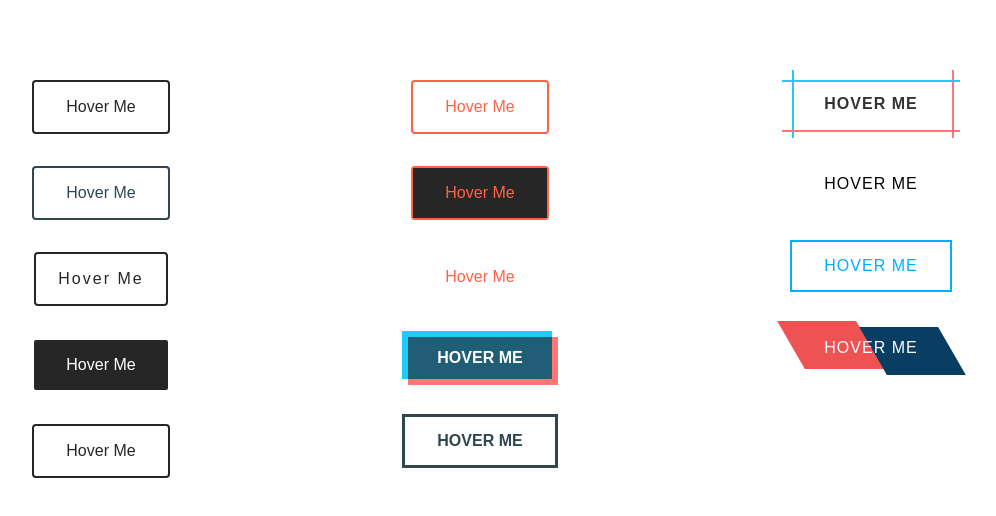
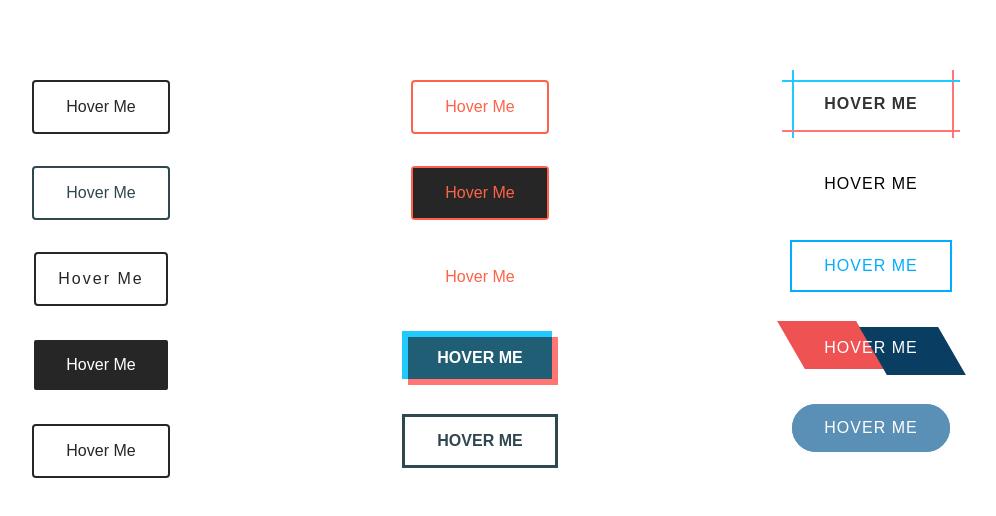
Before and after one commit to Rian-Shl/Creative-Buttons, a plain HTML site: page index.html in a window 1280 px wide. Shown: the whole page, without its empty margins (148-1144 px from the left). Drawn offline with Linux system fonts and the light colour scheme.

Commit message:
added pulsing button

```diff
--- a/index.html
+++ b/index.html
@@ -25,6 +25,7 @@
         <div class="wave"></div>Hover Me
     </a>
     <a href="#" class="two-skewed">Hover Me</a>
+    <a href="#" class="pulsing">Hover Me</a>
 
 </body>
 
--- a/style.css
+++ b/style.css
@@ -746,3 +746,47 @@ a.two-skewed:hover:after {
     left: 0;
     top:0;
 }
+
+/* pulsing */
+a.pulsing {
+    text-transform: uppercase;
+    text-decoration: none;
+    font-size: 1rem;
+    font-family: sans-serif;
+    line-height: 1rem;
+    letter-spacing: 1px;
+    padding: 1rem 2rem;
+    background-color: #5b90b6;
+    color: #fff;
+    position: relative;
+    border-radius: 100px;
+    transition: all 0.2s;
+}
+
+a.pulsing:before {
+    content: '';
+    position: absolute;
+    top: 0;
+    left: 0;
+    height: 100%;
+    width: 100%;
+    background-color: #5b90b6;
+    border-radius: 100px;
+    transition: all 0.4s ;
+    z-index: -1;
+}
+
+a.pulsing:hover:before {
+    transform: scaleX(1.2) scaleY(1.4);
+    opacity: 0;
+}
+
+a.pulsing:hover {
+    transform: translateY(-3px);
+    box-shadow: 0 10px 20px rgba(0,0,0,0.2);
+}
+
+a.pulsing:active {
+    transform: translateY(-1px);
+    box-shadow: 0 5px 10px rgba(0,0,0,0.2);
+}
```
